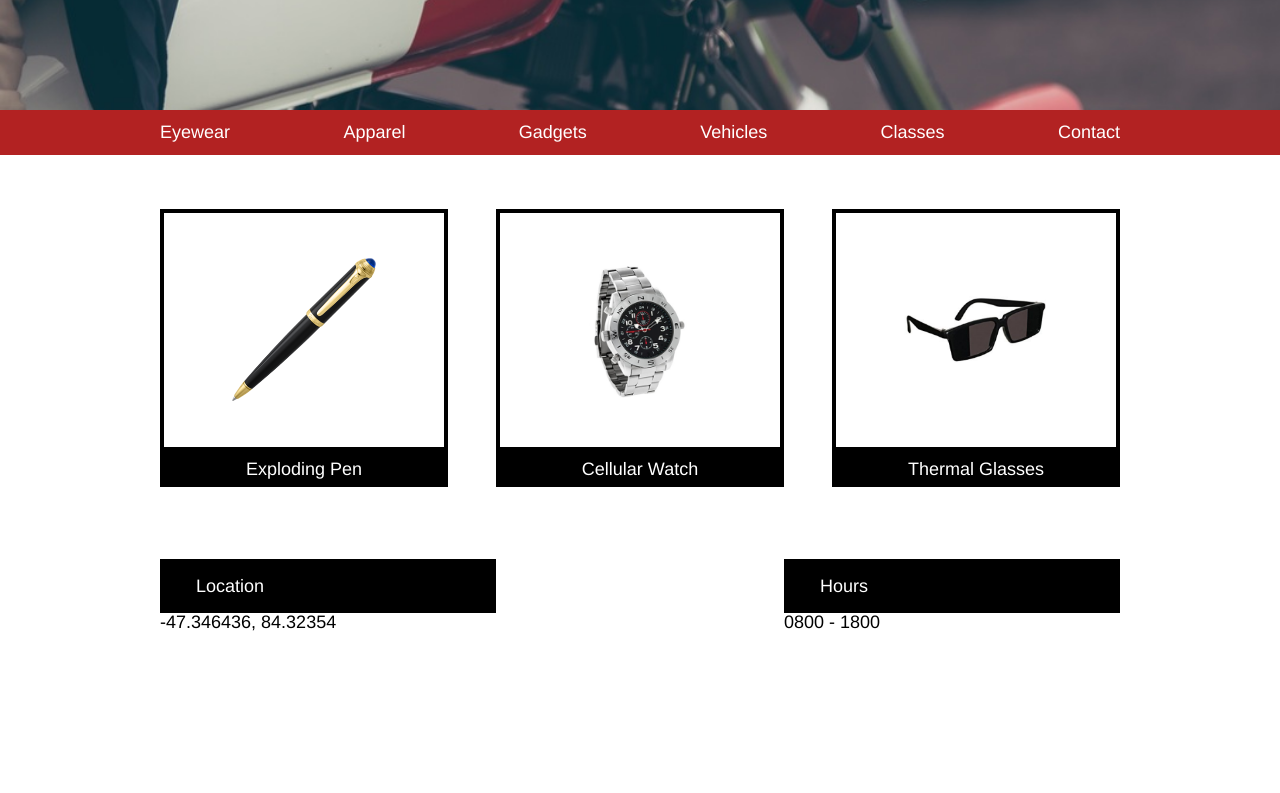
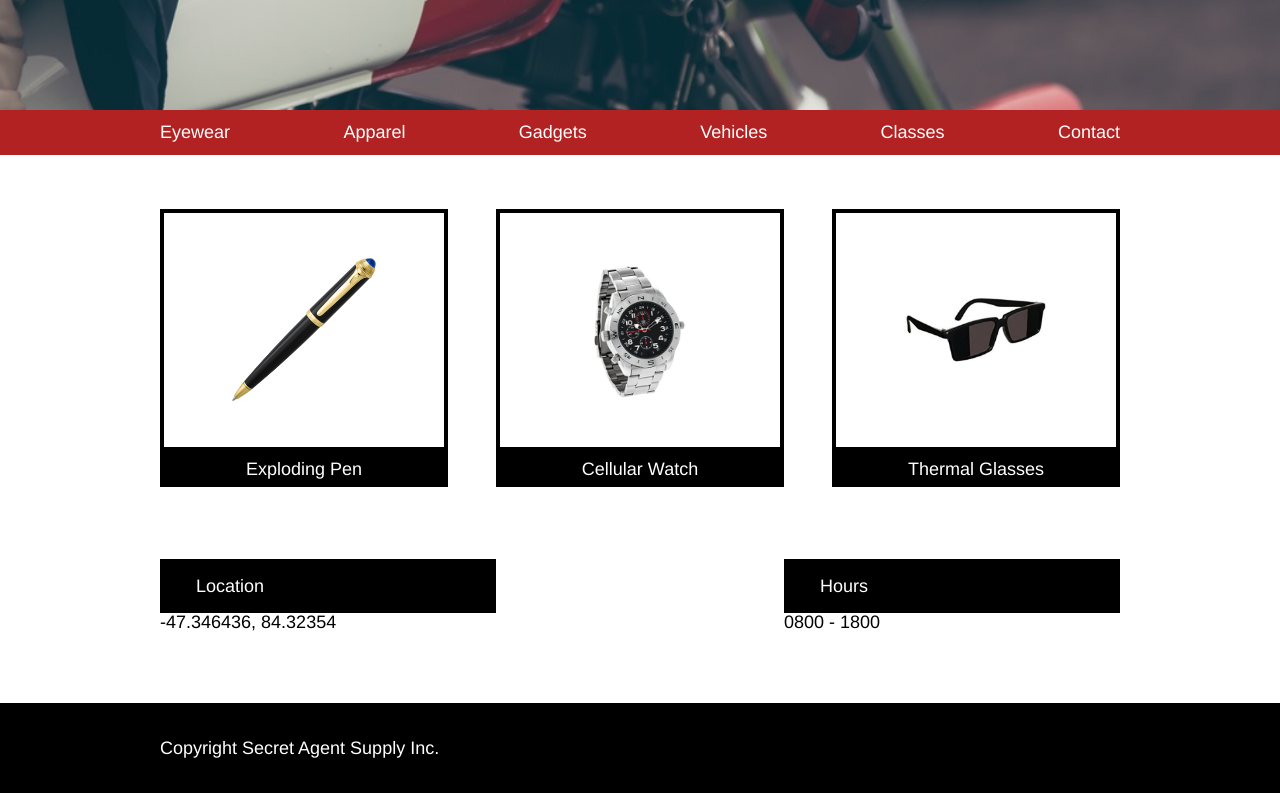
Before and after one commit to grewe9/SecretAgentSupply, a plain HTML site: page index.html in a window 1280 px wide. Shown: the part 382-1175 px from the top of the page. Before the commit the page ends 1104 px from the top, so only its background shows below. Drawn offline with Linux system fonts and the light colour scheme.

Commit message:
Place footer to complete desktop ver.

```diff
--- a/resources/css/style.css
+++ b/resources/css/style.css
@@ -129,3 +129,17 @@ li {
   color: black;
   display: block;
 }
+
+footer {
+  width: 100%;
+  height: 5rem;
+  background-color: black;
+}
+
+footer span {
+  display: block;
+  width: 960px;
+  text-align: left;
+  margin: 0 auto;
+  padding: 2rem 0;
+}
```
